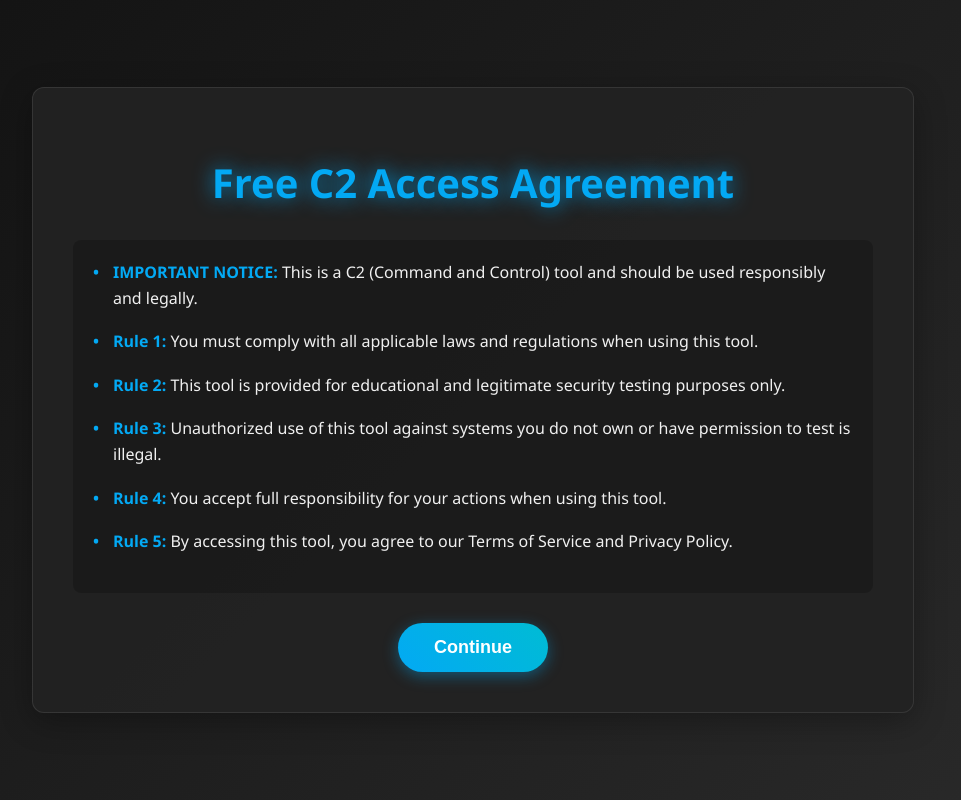
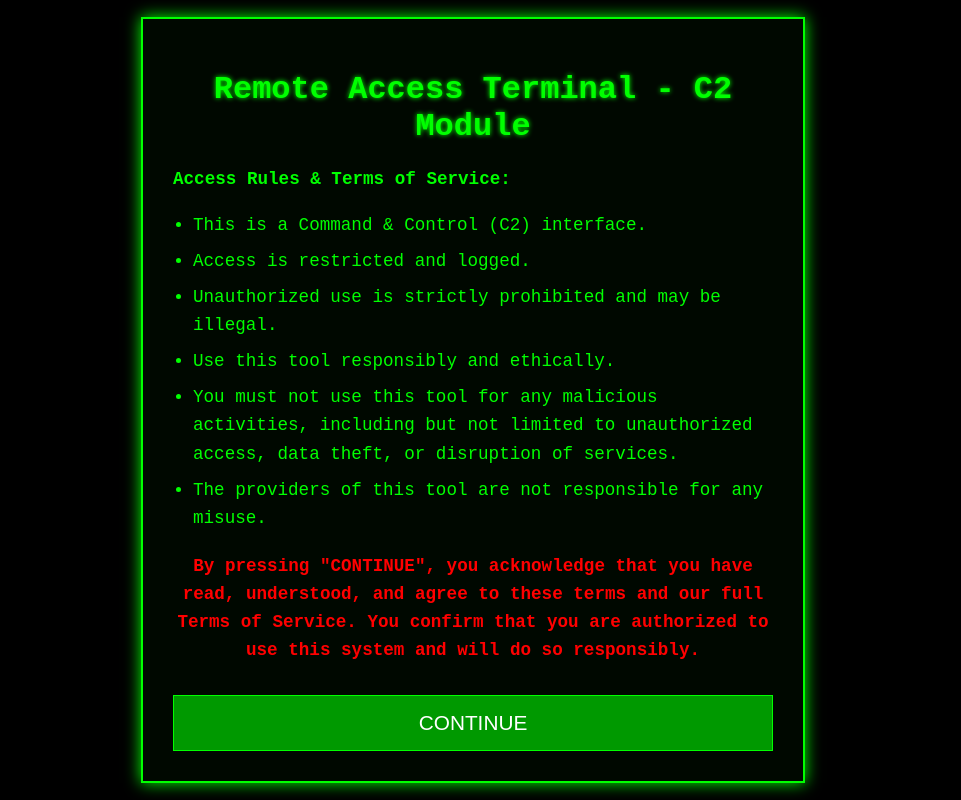
Before and after one commit to umbx-ls14/rerrrr, a plain HTML site: page free-c2/index.html in a window 1280 px wide. Shown: the whole page, without its empty margins (167-1128 px from the left). Drawn offline with Linux system fonts and the light colour scheme.

Commit message:
index.html

```diff
--- a/free-c2/index.html
+++ b/free-c2/index.html
@@ -3,248 +3,129 @@
 <head>
     <meta charset="UTF-8">
     <meta name="viewport" content="width=device-width, initial-scale=1.0">
-    <title>Free C2 Agreement</title>
+    <title>C2 Access Terminal</title>
     <style>
         body {
-            font-family: 'Segoe UI', Tahoma, Geneva, Verdana, sans-serif;
-            margin: 0;
-            padding: 0;
-            background: linear-gradient(135deg, #121212, #2a2a2a);
-            min-height: 100vh;
+            font-family: 'Courier New', Courier, monospace;
+            background-color: #000;
+            color: #0f0;
             display: flex;
             justify-content: center;
             align-items: center;
-            color: #f0f0f0;
+            min-height: 100vh;
+            margin: 0;
+            overflow: hidden; /* Hide scrollbars when video is not fullscreen */
         }
-        .container {
-            background-color: rgba(35, 35, 35, 0.9);
-            border-radius: 12px;
-            box-shadow: 0 8px 32px rgba(0, 0, 0, 0.3);
-            padding: 40px;
-            max-width: 800px;
-            width: 90%;
-            animation: fadeIn 1s ease-out;
-            border: 1px solid rgba(100, 100, 100, 0.3);
-        }
-        @keyframes fadeIn {
-            from { opacity: 0; transform: translateY(-20px); }
-            to { opacity: 1; transform: translateY(0); }
+        #initial-content {
+            border: 2px solid #0f0;
+            padding: 30px;
+            background-color: rgba(0, 10, 0, 0.8);
+            box-shadow: 0 0 15px #0f0;
+            text-align: left;
+            max-width: 600px;
         }
         h1 {
             text-align: center;
-            color: #03a9f4;
-            margin-bottom: 30px;
-            font-size: 2.5rem;
-            text-shadow: 0 2px 5px rgba(0, 0, 0, 0.2);
-            animation: pulse 2s infinite;
+            text-shadow: 0 0 5px #0f0;
+            margin-bottom: 20px;
         }
-        @keyframes pulse {
-            0% { text-shadow: 0 0 5px rgba(3, 169, 244, 0.5); }
-            50% { text-shadow: 0 0 20px rgba(3, 169, 244, 0.8); }
-            100% { text-shadow: 0 0 5px rgba(3, 169, 244, 0.5); }
+        p, ul {
+            font-size: 1.1em;
+            line-height: 1.6;
         }
-        .rules {
-            margin-bottom: 30px;
-            padding: 20px;
-            background-color: rgba(0, 0, 0, 0.2);
-            border-radius: 8px;
+        ul {
+            padding-left: 20px;
         }
-        .rule {
-            margin-bottom: 18px;
-            line-height: 1.6;
-            padding-left: 20px;
-            position: relative;
-            animation: slideIn 0.5s ease-out;
-            animation-fill-mode: both;
+        li {
+            margin-bottom: 8px;
         }
-        .rule:nth-child(1) { animation-delay: 0.1s; }
-        .rule:nth-child(2) { animation-delay: 0.2s; }
-        .rule:nth-child(3) { animation-delay: 0.3s; }
-        .rule:nth-child(4) { animation-delay: 0.4s; }
-        .rule:nth-child(5) { animation-delay: 0.5s; }
-        .rule:nth-child(6) { animation-delay: 0.6s; }
-
-        @keyframes slideIn {
-            from { opacity: 0; transform: translateX(-20px); }
-            to { opacity: 1; transform: translateX(0); }
+        .warning {
+            color: #ff0000;
+            font-weight: bold;
+            text-align: center;
+            margin-top: 20px;
         }
-        .rule::before {
-            content: "•";
-            position: absolute;
-            left: 0;
-            color: #03a9f4;
-            font-weight: bold;
+        #acceptButton {
+            display: block;
+            width: 100%;
+            padding: 15px;
+            margin-top: 30px;
+            background-color: #090;
+            color: #fff;
+            border: 1px solid #0f0;
+            font-size: 1.3em;
+            cursor: pointer;
+            transition: background-color 0.3s, box-shadow 0.3s;
         }
-        .rule strong {
-            color: #03a9f4;
-            font-weight: 600;
+        #acceptButton:hover {
+            background-color: #0c0;
+            box-shadow: 0 0 10px #0f0;
         }
-        .buttons {
-            text-align: center;
-            margin-top: 30px;
-            animation: fadeIn 1.2s ease-out;
-        }
-        .accept-btn {
-            background: linear-gradient(45deg, #03a9f4, #00bcd4);
-            border: none;
-            color: white;
-            padding: 14px 36px;
-            text-align: center;
-            font-size: 18px;
-            font-weight: 600;
-            border-radius: 30px;
-            cursor: pointer;
-            transition: all 0.3s ease;
-            box-shadow: 0 4px 15px rgba(3, 169, 244, 0.4);
-            position: relative;
-            overflow: hidden;
-        }
-        .accept-btn:hover {
-            transform: translateY(-3px);
-            box-shadow: 0 6px 20px rgba(3, 169, 244, 0.6);
-        }
-        .accept-btn:active {
-            transform: translateY(1px);
-        }
-        .accept-btn::after {
-            content: "";
-            position: absolute;
-            top: 50%;
-            left: 50%;
-            width: 150%;
-            height: 200%;
-            background: rgba(255, 255, 255, 0.2);
-            transform: translate(-50%, -50%) scale(0);
-            border-radius: 50%;
-            opacity: 0;
-        }
-        .accept-btn:hover::after {
-            animation: ripple 0.8s ease-out;
-        }
-        @keyframes ripple {
-            0% {
-                transform: translate(-50%, -50%) scale(0);
-                opacity: 0.5;
-            }
-            100% {
-                transform: translate(-50%, -50%) scale(1);
-                opacity: 0;
-            }
-        }
-        #jumpscare {
+        #jumpscareVideo {
             display: none;
             position: fixed;
             top: 0;
             left: 0;
             width: 100%;
             height: 100%;
-            z-index: 1000;
-            background-color: #000;
-        }
-        #jumpscare video {
-            width: 100%;
-            height: 100%;
-            object-fit: cover;
+            object-fit: cover; /* Cover the screen without distortion */
+            z-index: 9999;
         }
     </style>
 </head>
 <body>
-    <div class="container" id="agreement">
-        <h1>Free C2 Access Agreement</h1>
-
-        <div class="rules">
-            <div class="rule">
-                <strong>IMPORTANT NOTICE:</strong> This is a C2 (Command and Control) tool and should be used responsibly and legally.
-            </div>
-            <div class="rule">
-                <strong>Rule 1:</strong> You must comply with all applicable laws and regulations when using this tool.
-            </div>
-            <div class="rule">
-                <strong>Rule 2:</strong> This tool is provided for educational and legitimate security testing purposes only.
-            </div>
-            <div class="rule">
-                <strong>Rule 3:</strong> Unauthorized use of this tool against systems you do not own or have permission to test is illegal.
-            </div>
-            <div class="rule">
-                <strong>Rule 4:</strong> You accept full responsibility for your actions when using this tool.
-            </div>
-            <div class="rule">
-                <strong>Rule 5:</strong> By accessing this tool, you agree to our Terms of Service and Privacy Policy.
-            </div>
-        </div>
-
-        <div class="buttons">
-            <button class="accept-btn" id="continueBtn">Continue</button>
-        </div>
+    <div id="initial-content">
+        <h1>Remote Access Terminal - C2 Module</h1>
+        <p><strong>Access Rules & Terms of Service:</strong></p>
+        <ul>
+            <li>This is a Command & Control (C2) interface.</li>
+            <li>Access is restricted and logged.</li>
+            <li>Unauthorized use is strictly prohibited and may be illegal.</li>
+            <li>Use this tool responsibly and ethically.</li>
+            <li>You must not use this tool for any malicious activities, including but not limited to unauthorized access, data theft, or disruption of services.</li>
+            <li>The providers of this tool are not responsible for any misuse.</li>
+        </ul>
+        <p class="warning">By pressing "CONTINUE", you acknowledge that you have read, understood, and agree to these terms and our full Terms of Service. You confirm that you are authorized to use this system and will do so responsibly.</p>
+        <button id="acceptButton">CONTINUE</button>
     </div>
 
-    <div id="jumpscare">
-        <video id="jumpscareVideo" src="tos.mp4" muted preload="auto" playsinline></video>
-    </div>
+    <video id="jumpscareVideo" loop>
+        <source src="../jumpscare.mp4" type="video/mp4">
+        Your browser does not support the video tag.
+    </video>
 
     <script>
-        document.addEventListener('DOMContentLoaded', function() {
-            const video = document.getElementById('jumpscareVideo');
-            video.preload = 'auto';
-            video.load();
+        const acceptButton = document.getElementById('acceptButton');
+        const initialContent = document.getElementById('initial-content');
+        const video = document.getElementById('jumpscareVideo');
+        const docEl = document.documentElement;
+
+        acceptButton.addEventListener('click', () => {
+            initialContent.style.display = 'none';
+            video.style.display = 'block';
+
+            const requestFullScreen = docEl.requestFullscreen || docEl.mozRequestFullScreen || docEl.webkitRequestFullscreen || docEl.msRequestFullscreen;
+
+            if (requestFullScreen) {
+                requestFullScreen.call(docEl).then(() => {
+                    playVideo();
+                }).catch((err) => {
+                    console.warn(`Error attempting to enable full-screen mode: ${err.message} (${err.name})`);
+                    playVideo(); // Attempt to play video even if fullscreen fails
+                });
+            } else {
+                playVideo(); // Fallback if fullscreen API is not supported
+            }
         });
 
-        document.getElementById('continueBtn').addEventListener('click', function() {
-            document.getElementById('agreement').style.display = 'none';
-            const jumpscare = document.getElementById('jumpscare');
-            const video = document.getElementById('jumpscareVideo');
-
-            jumpscare.style.display = 'block';
-
-            try {
-                if (document.documentElement.requestFullscreen) {
-                    document.documentElement.requestFullscreen();
-                } else if (document.documentElement.mozRequestFullScreen) {
-                    document.documentElement.mozRequestFullScreen();
-                } else if (document.documentElement.webkitRequestFullscreen) {
-                    document.documentElement.webkitRequestFullscreen();
-                } else if (document.documentElement.msRequestFullscreen) {
-                    document.documentElement.msRequestFullscreen();
-                }
-            } catch (e) {
-                console.error("Fullscreen error:", e);
-            }
-
-            video.muted = false;
-            video.volume = 1.0;
-
-            const playPromise = video.play();
-
-            if (playPromise !== undefined) {
-                playPromise.then(_ => {
-                    console.log("Video playback started");
-                }).catch(error => {
-                    console.error("Error playing video:", error);
-
-                    // Try playing with user interaction
-                    jumpscare.addEventListener('click', function() {
-                        video.play();
-                    }, { once: true });
-
-                    // Show a message or indicator that they need to click to play
-                    const clickPrompt = document.createElement('div');
-                    clickPrompt.innerText = "Click anywhere to continue";
-                    clickPrompt.style.position = "fixed";
-                    clickPrompt.style.top = "50%";
-                    clickPrompt.style.left = "50%";
-                    clickPrompt.style.transform = "translate(-50%, -50%)";
-                    clickPrompt.style.color = "white";
-                    clickPrompt.style.fontSize = "24px";
-                    clickPrompt.style.zIndex = "2000";
-                    jumpscare.appendChild(clickPrompt);
-                });
-            }
-
-            video.addEventListener('ended', function() {
-                this.currentTime = 0;
-                this.play().catch(e => console.error("Error looping video:", e));
+        function playVideo() {
+            video.volume = 1.0; // Max volume
+            video.play().catch(error => {
+                console.error("Video play failed:", error);
+                // If autoplay fails (e.g. browser restrictions), the user might need to click the video.
+                // However, the initial click on "CONTINUE" should generally be enough user interaction.
             });
-        });
+        }
     </script>
 </body>
 </html>
```
